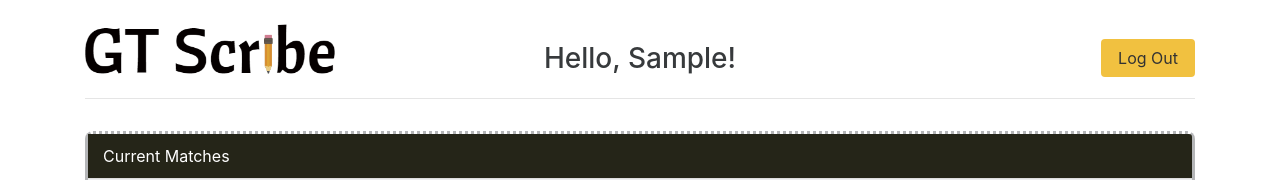
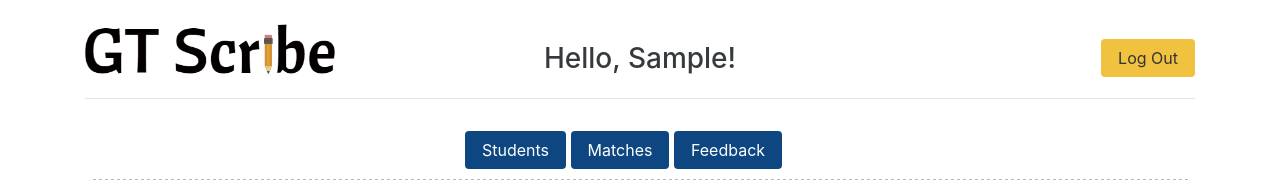
Before and after one commit to JuniorDesign/gt-scribe, a Flask app: page /admin/matches in a window 1280 px wide. Shown: the top 180 px of the page. Run offline with Flask 2, Linux system fonts and the light colour scheme; the visitor is signed in with stand-in values (Sample User, id 1); tables that the repository leaves empty hold one stand-in row (values such as "Sample post"); some libraries are stand-ins or nearby versions.

Commit message:
now have nave buttons on each of the admin pages

```diff
--- a/scribe/static/styles/admin.css
+++ b/scribe/static/styles/admin.css
@@ -1,3 +1,4 @@
+/*-----------admin-view.html nav blocks--------*/
 span{
 	vertical-align: middle;
 	display: inline-block;
@@ -26,6 +27,7 @@ span{
 	padding: 0px; /*this keeps the gaps between the items*/
 }
 
+/*----------Tables for the admin pages----------*/
 .panel-heading {
   padding: 10px 15px;
   border-bottom: 1px solid transparent;*/
@@ -56,3 +58,21 @@ span{
 .panel-body {
   color: #2A281E;
 }
+
+/*--------------admin pages links (top of each page)---------------------*/
+#adminLinks{
+	margin-left: auto;
+	margin-right: auto;
+	display: block;
+	width: 350px; /*we need a set width to center it; this width is roughly the size of all 3 buttons*/
+	margin-bottom: 10px;
+}
+
+#adminLinks a{
+	background-color: rgba(2, 61, 123, 0.95);
+	color: white;
+}
+
+#adminLinks a:hover{
+	background-color: rgb(2, 53, 104);
+}
--- a/scribe/templates/admin-feedback.html
+++ b/scribe/templates/admin-feedback.html
@@ -16,6 +16,7 @@
 <body>
 
 <div class="container">
+    {% include "partials/admin-links.html" %}
 
 <div class="panel panel-default">
     <div class="panel-heading">
--- a/scribe/templates/admin-matches.html
+++ b/scribe/templates/admin-matches.html
@@ -15,6 +15,7 @@
 
 <body>
 
+{% include "partials/admin-links.html" %}
 <div class="panel panel-default">
   <div class="panel-heading">
     Current Matches
--- a/scribe/templates/admin-students.html
+++ b/scribe/templates/admin-students.html
@@ -14,6 +14,8 @@
 <main>
 
 <body>
+
+    {% include "partials/admin-links.html" %}
 <div class="panel panel-default">
     <div class="panel-heading">
         Approved Notetakers
--- /dev/null
+++ b/scribe/templates/partials/admin-links.html
@@ -0,0 +1,5 @@
+<div id="adminLinks">
+	<a href="students" class="btn" role="button">Students</a>
+	<a href="matches" class="btn" role="button">Matches</a>
+	<a href="feedback" class="btn" role="button">Feedback</a>
+</div>
```
Also changed, not shown: scribe/templates/admin-view.html (+0 -16 lines). Lines whose indentation alone changed are shown as unchanged.
